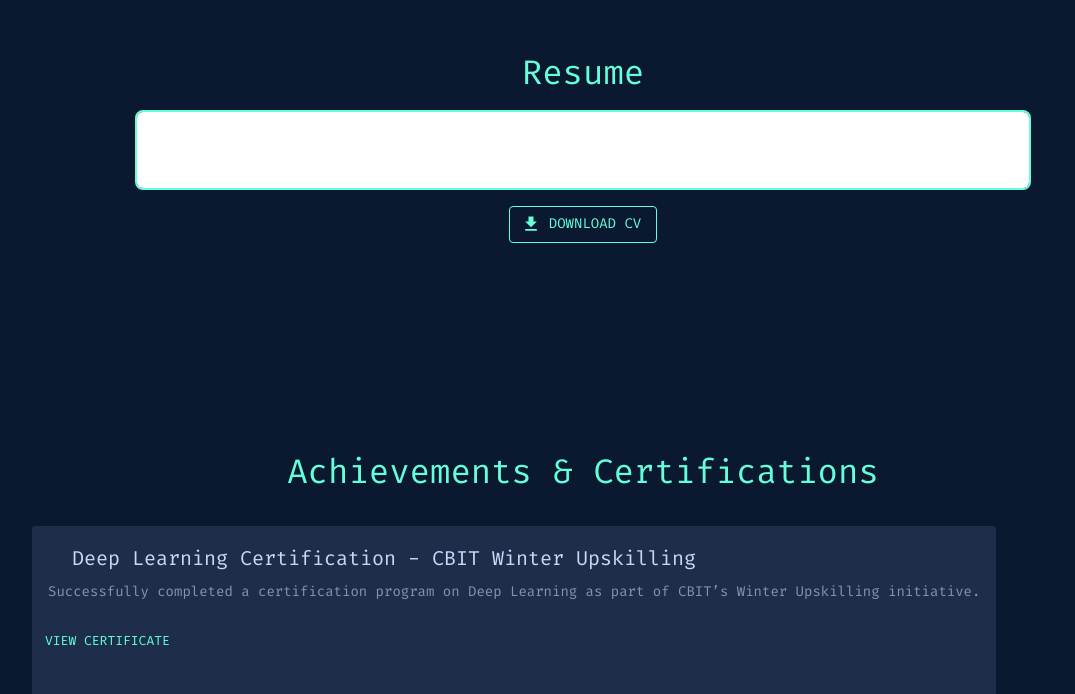
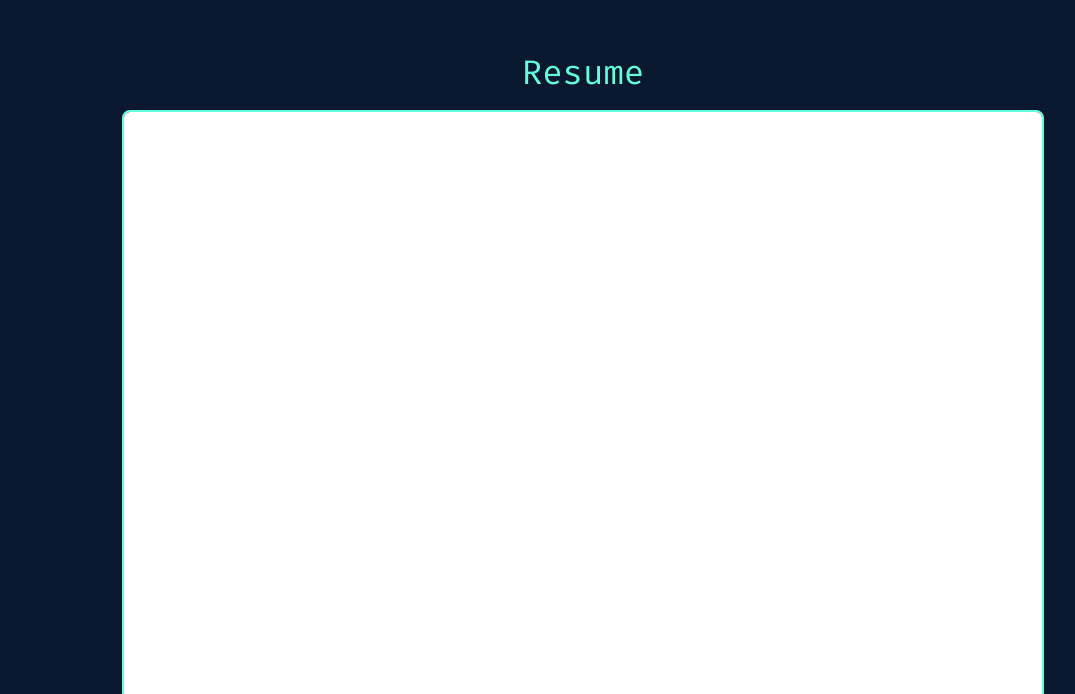
Before and after one commit to 004Saichaithanya/Portfolio, a React (Vite) app: page / in a window 1280 px wide. Shown: the part 2106-2800 px from the top of the page, without its empty margins (17-1092 px from the left). Built offline with nearby package versions, Linux system fonts and the light colour scheme; some icons are missing.

Commit message:
Initial commit

```diff
--- a/src/Components/Resume.jsx
+++ b/src/Components/Resume.jsx
@@ -1,26 +1,25 @@
 import React from 'react';
 import { Typography, Box, Button } from '@mui/material';
 import { Download } from '@mui/icons-material';
-import useMediaQuery from '@mui/material/useMediaQuery';
 
 export default function Resume() {
-  const isMobile = useMediaQuery('(max-width:600px)');
-
   return (
-    <Box sx={{ mt: 8, textAlign: 'center', px: 2 }}>
+    <Box sx={{ mt: 8, textAlign: 'center' }}>
       <Typography variant="h4" sx={{ color: '#64ffda', mb: 2 }}>Resume</Typography>
 
+      {/* Embed the PDF resume */}
       <Box
         sx={{
           display: 'flex',
           justifyContent: 'center',
+          height: '80vh',
           mb: 2,
         }}
       >
         <iframe
           src="/SaiChaithanya_Resume.pdf"
-          width={isMobile ? '100%' : '80%'}
-          height={isMobile ? '500px' : '80vh'}
+          width="80%"
+          height="100%"
           style={{
             border: '2px solid #64ffda',
             borderRadius: '8px',
@@ -29,6 +28,7 @@ export default function Resume() {
         ></iframe>
       </Box>
 
+      {/* Optional download button */}
       <Button
         variant="outlined"
         startIcon={<Download />}
```
